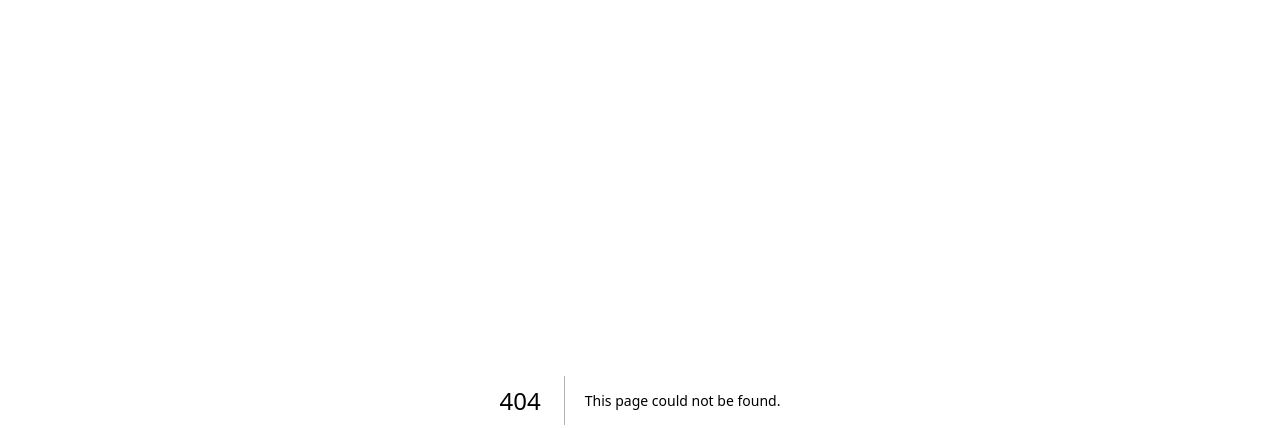
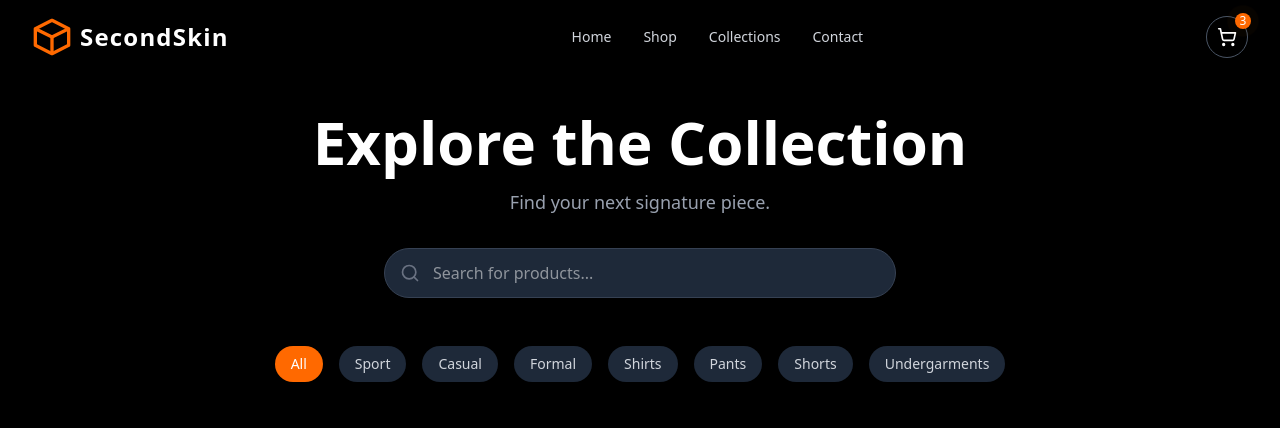
Before and after one commit to maharajuyamala/mens-store, a Next.js app: page /explore in a window 1280 px wide. Before the commit this address had no page. Shown: the top 428 px of the page. Built offline with nearby package versions, Linux system fonts and the light colour scheme; grey boxes are pictures that could not be loaded.

Commit message:
add explore page

```diff
--- /dev/null
+++ b/app/explore/page.jsx
@@ -0,0 +1,153 @@
+"use client"
+import React, { useState, useEffect, useRef } from 'react';
+import { motion, AnimatePresence } from 'framer-motion';
+import { ShoppingCart, Menu, X, Instagram, Twitter, Facebook, ArrowRight, Search } from 'lucide-react';
+import { Header } from '@/components/Header';
+import { Footer } from '@/components/Footer';
+// --- DUMMY DATA ---
+const allProducts = [
+    { id: 1, name: "Onyx Silk-Blend Shirt", price: "$120.00", image: "https://thefoomer.in/cdn/shop/products/jpeg-optimizer_PATP5125.jpg?v=1680162476", tags: ['formal', 'shirts', 'luxury'] },
+    { id: 2, name: "Urban Explorer Tee", price: "$45.00", image: "https://pinksupply.in/cdn/shop/files/male-model-wearing-blue-striped-button-down-collar-linen-shirt.jpg?v=1735708363&width=480", tags: ['casual', 'shirts'] },
+    { id: 3, name: "Crimson Performance Polo", price: "$75.00", image: "https://m.media-amazon.com/images/I/91UdxhZ+GcL._UY1100_.jpg", tags: ['sport', 'shirts'] },
+    { id: 4, name: "Azure Linen Button-Down", price: "$95.00", image: "https://images-cdn.ubuy.co.in/6621c81885d4910d0a49cd4b-coofandy-men-39-s-casual-shirts.jpg", tags: ['casual', 'shirts', 'smart-casual'] },
+    { id: 5, name: "Midnight Corduroy Pants", price: "$110.00", image: "https://i.pinimg.com/736x/e1/5a/f4/e15af453d4946a74f4edbdb6b9ae7c8f.jpg", tags: ['casual', 'pants', 'vintage'] },
+    { id: 6, name: "Forest Green Flannel", price: "$85.00", image: "https://m.media-amazon.com/images/I/81Kd7bcYg+L._UY350_.jpg", tags: ['casual', 'shirts', 'outdoor'] },
+    { id: 7, name: "Tech-Knit Joggers", price: "$90.00", image: "https://encrypted-tbn2.gstatic.com/shopping?q=tbn:ANd9GcTd7cgAwLqElMaN3SGFzH_EnFYwHcuaylA9dyrjL4HIIh0uH3xfD-nmBqkLST45m0e5SATcQ3-dx680kHjwgjEb2Mrzht0AQloXpl9Rw1gfo-6QG3ZpZhgIKQ", tags: ['sport', 'pants'] },
+    { id: 8, name: "Classic Chino Shorts", price: "$60.00", image: "https://m.media-amazon.com/images/I/71RU3gVcLrL._UY1100_.jpg", tags: ['casual', 'shorts'] },
+    { id: 9, name: "Tailored Wool Trousers", price: "$150.00", image: "https://cdn-images.farfetch-contents.com/15/96/62/99/15966299_29856966_600.jpg", tags: ['formal', 'pants'] },
+    { id: 10, name: "Essential Boxer Briefs", price: "$35.00", image: "https://images-na.ssl-images-amazon.com/images/I/41Cb2HFGNEL._UL500_.jpg", tags: ['undergarments'] },
+  ];
+
+const categories = [
+    { name: "The Formal Edit", image: "https://images.unsplash.com/photo-1594938384914-29a4491a7a72?q=80&w=1887" },
+    { name: "Casual Collection", image: "https://images.unsplash.com/photo-1552374196-1ab2a1c593e8?q=80&w=1887" },
+    { name: "Active & Sport", image: "https://images.unsplash.com/photo-1552674605-db6ffd5e259b?q=80&w=1887" }
+];
+
+const testimonials = [
+    { id: 1, quote: "The quality is unparalleled. SecondSkin has become my go-to for statement pieces that are both stylish and comfortable.", name: "Alex Thompson", role: "Fashion Blogger", avatar: "https://placehold.co/100x100/ffffff/000000?text=AT" },
+    { id: 2, quote: "I'm constantly impressed by the unique designs and the attention to detail. Every piece feels custom-made.", name: "David Chen", role: "Creative Director", avatar: "https://placehold.co/100x100/ffffff/000000?text=DC" },
+    { id: 3, quote: "Finally, a brand that understands modern masculinity. The fit, the fabric, the feel—it's all perfect.", name: "Marcus Reid", role: "Entrepreneur", avatar: "https://placehold.co/100x100/ffffff/000000?text=MR" }
+];
+
+// --- UTILITY HOOK ---
+export const useScrollAnimation = () => {
+    const ref = useRef(null);
+    const [inView, setInView] = useState(false);
+    useEffect(() => {
+        const observer = new IntersectionObserver(([entry]) => { if (entry.isIntersecting) { setInView(true); observer.unobserve(entry.target); } }, { threshold: 0.1 });
+        const currentRef = ref.current;
+        if (currentRef) { observer.observe(currentRef); }
+        return () => { if (currentRef) { observer.unobserve(currentRef); } };
+    }, []);
+    return [ref, inView];
+};
+
+const ProductCard = ({ product }) => (
+    <motion.div
+      layout
+      initial={{ opacity: 0, scale: 0.95 }}
+      animate={{ opacity: 1, scale: 1 }}
+      exit={{ opacity: 0, scale: 0.95 }}
+      transition={{ type: 'spring', stiffness: 200, damping: 20 }}
+      className="bg-gray-900 rounded-xl overflow-hidden shadow-md hover:shadow-xl transition-shadow duration-300"
+    >
+      <div className="aspect-[3/4] w-full overflow-hidden">
+        <img
+          src={product.image}
+          alt={product.name}
+          className="w-full h-full object-cover transition-transform duration-500 hover:scale-105"
+        />
+      </div>
+      <div className="p-3 sm:p-4">
+        <h3 className="text-sm sm:text-base font-semibold text-white truncate">{product.name}</h3>
+        <p className="text-orange-400 text-sm sm:text-base">{product.price}</p>
+      </div>
+    </motion.div>
+  );
+
+
+export default function ExplorePage () {
+    const [searchTerm, setSearchTerm] = useState('');
+    const [activeTag, setActiveTag] = useState('all');
+    const [filteredProducts, setFilteredProducts] = useState(allProducts);
+
+    const tags = ['all', 'sport', 'casual', 'formal', 'shirts', 'pants', 'shorts', 'undergarments'];
+
+    useEffect(() => {
+        let newFiltered = allProducts;
+        // Filter by active tag
+        if (activeTag !== 'all') {
+            newFiltered = newFiltered.filter(product => product.tags.includes(activeTag));
+        }
+        // Filter by search term
+        if (searchTerm) {
+            newFiltered = newFiltered.filter(product =>
+                product.name.toLowerCase().includes(searchTerm.toLowerCase())
+            );
+        }
+        setFilteredProducts(newFiltered);
+    }, [searchTerm, activeTag]);
+
+    return (
+        <motion.div
+            initial={{ opacity: 0 }}
+            animate={{ opacity: 1 }}
+            exit={{ opacity: 0 }}
+            className="bg-black text-white min-h-screen pt-28 "
+        >
+            <div className="max-w-7xl mx-auto">
+            <Header />
+                <div className="text-center mb-12 px-4 sm:px-8">
+                    <h1 className="text-5xl md:text-6xl font-bold mb-4">Explore the Collection</h1>
+                    <p className="text-gray-400 text-lg">Find your next signature piece.</p>
+                    <div className="mt-8 max-w-lg mx-auto relative">
+                        <input
+                            type="text"
+                            placeholder="Search for products..."
+                            value={searchTerm}
+                            onChange={(e) => setSearchTerm(e.target.value)}
+                            className="w-full bg-gray-800 border border-gray-700 rounded-full py-3 pl-12 pr-4 focus:outline-none focus:ring-2 focus:ring-orange-500"
+                        />
+                        <Search className="absolute left-4 top-1/2 -translate-y-1/2 h-5 w-5 text-gray-500" />
+                    </div>
+                </div>
+
+                {/* Tags Filter */}
+                <div className="flex flex-wrap justify-center gap-2 md:gap-4 mb-12 px-4 sm:px-8">
+                    {tags.map(tag => (
+                        <button
+                            key={tag}
+                            onClick={() => setActiveTag(tag)}
+                            className={`px-4 py-2 text-sm font-medium rounded-full transition-colors ${
+                                activeTag === tag
+                                    ? 'bg-orange-500 text-white'
+                                    : 'bg-gray-800 text-gray-300 hover:bg-gray-700'
+                            }`}
+                        >
+                            {tag.charAt(0).toUpperCase() + tag.slice(1)}
+                        </button>
+                    ))}
+                </div>
+
+                {/* Products Grid */}
+                <AnimatePresence>
+                <motion.div layout className="grid grid-cols-2 gap-4 sm:gap-6 md:gap-10 px-4 sm:px-8 pb-5">
+
+                        {filteredProducts.map(product => (
+                            <ProductCard key={product.id} product={product} />
+                        ))}
+                    </motion.div>
+                </AnimatePresence>
+
+                {filteredProducts.length === 0 && (
+                    <div className="text-center py-20">
+                        <p className="text-2xl font-semibold text-gray-500">No products found.</p>
+                        <p className="text-gray-600">Try adjusting your search or filters.</p>
+                    </div>
+                )}
+            </div>
+            <Footer />
+        </motion.div>
+    );
+};
--- a/components/Header.jsx
+++ b/components/Header.jsx
@@ -19,7 +19,7 @@ export const Header = () => {
     return () => (document.body.style.overflow = 'auto');
   }, [isMenuOpen]);
 
-  const navLinks = ["Home", "Shop", "Collections", "Contact"];
+  const navLinks = [{label:"Home",link:"/"}, {label:"Shop",link:"/explore"}, {label:"Collections",link:"/"}, {label:"Contact", link:"/"}];
 
   const menuVariants = {
     hidden: { opacity: 0, y: -20 },
@@ -44,7 +44,7 @@ export const Header = () => {
         className="fixed top-0 left-0 w-[100svw] text-white px-4 sm:px-8 py-4 flex items-center justify-between z-50 overflow-x-hidden"
       >
         {/* Logo */}
-        <a href="#" className="flex items-center gap-2 text-white text-2xl font-bold tracking-wider">
+        <a href="/" className="flex items-center gap-2 text-white text-2xl font-bold tracking-wider">
           <svg width="40" height="40" viewBox="0 0 24 24" fill="none"
             xmlns="http://www.w3.org/2000/svg" className="text-orange-500">
             <path d="M12 2L2 7V17L12 22L22 17V7L12 2Z"
@@ -66,12 +66,12 @@ export const Header = () => {
         >
           {navLinks.map(link => (
             <motion.a
-              key={link}
-              href="#"
+              key={link?.link}
+              href={link?.link}
               variants={linkVariants}
               className="relative group"
             >
-              {link}
+              {link?.label}
               <span className="absolute bottom-0 left-0 w-0 h-0.5 bg-orange-500 group-hover:w-full transition-all duration-300"></span>
             </motion.a>
           ))}
@@ -120,12 +120,12 @@ export const Header = () => {
               <nav className="flex flex-col gap-8 mt-16 text-lg">
                 {navLinks.map(link => (
                   <a
-                    key={link}
-                    href="#"
+                    key={link?.link}
+                    href={link?.link}
                     className="text-gray-200 hover:text-orange-500 transition-colors"
                     onClick={() => setIsMenuOpen(false)}
                   >
-                    {link}
+                    {link?.label}
                   </a>
                 ))}
               </nav>
--- a/components/Hero.jsx
+++ b/components/Hero.jsx
@@ -1,11 +1,12 @@
 import { useEffect, useRef, useState } from "react";
 import { motion, AnimatePresence } from 'framer-motion';
 import { ShoppingCart, Menu, X, Instagram, Twitter, Facebook, ArrowRight } from 'lucide-react';
+import { useRouter } from "next/navigation";
 
 // 2. HERO SECTION COMPONENT
 export const Hero = () => {
   const videoRef = useRef(null);
-
+    const route = useRouter()
   useEffect(() => {
       const videoElement = videoRef.current;
       if (!videoElement) return;
@@ -65,6 +66,7 @@ export const Hero = () => {
               <motion.button
                   whileHover={{ scale: 1.05, boxShadow: "0px 0px 20px rgba(249, 115, 22, 0.5)" }}
                   whileTap={{ scale: 0.95 }}
+                  onClick={()=>route.push("/explore")}
                   className="bg-orange-500 text-white font-bold py-3 px-8 rounded-full text-lg transition-all duration-300 flex items-center gap-2 mx-auto"
               >
                   Explore Collection <ArrowRight className="h-5 w-5" />
```
